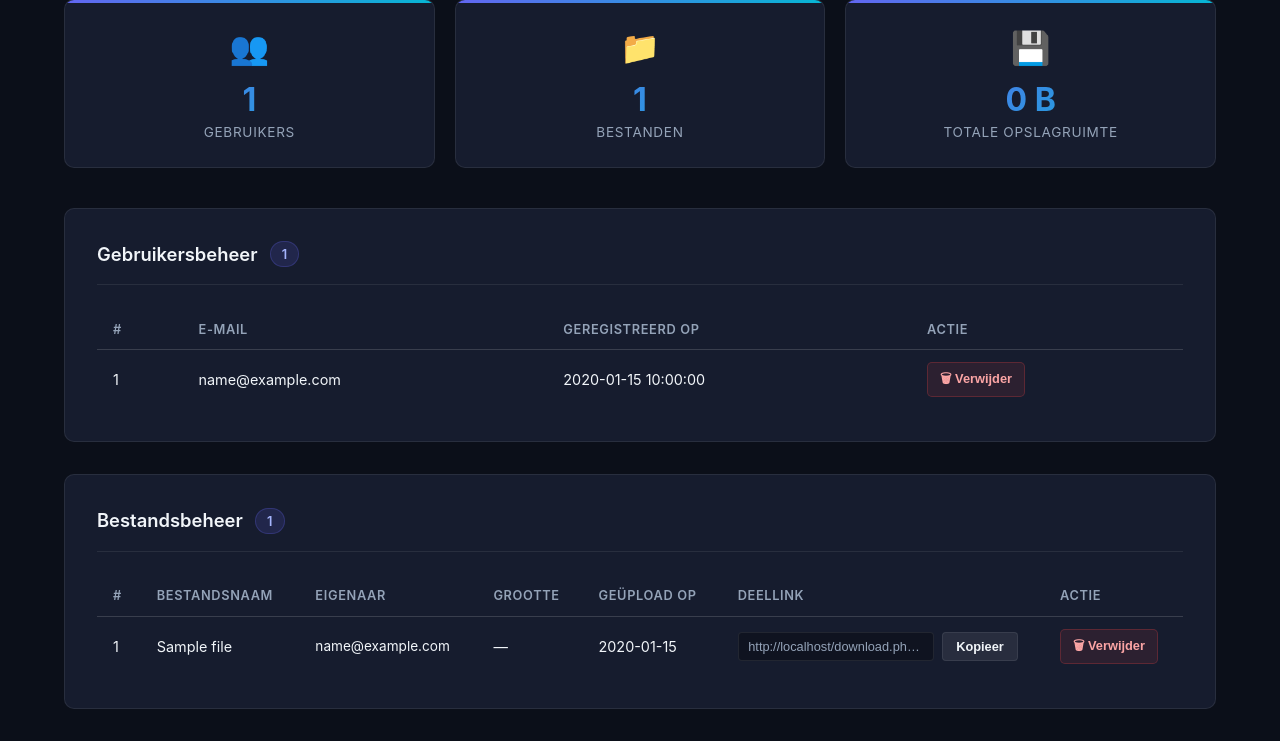
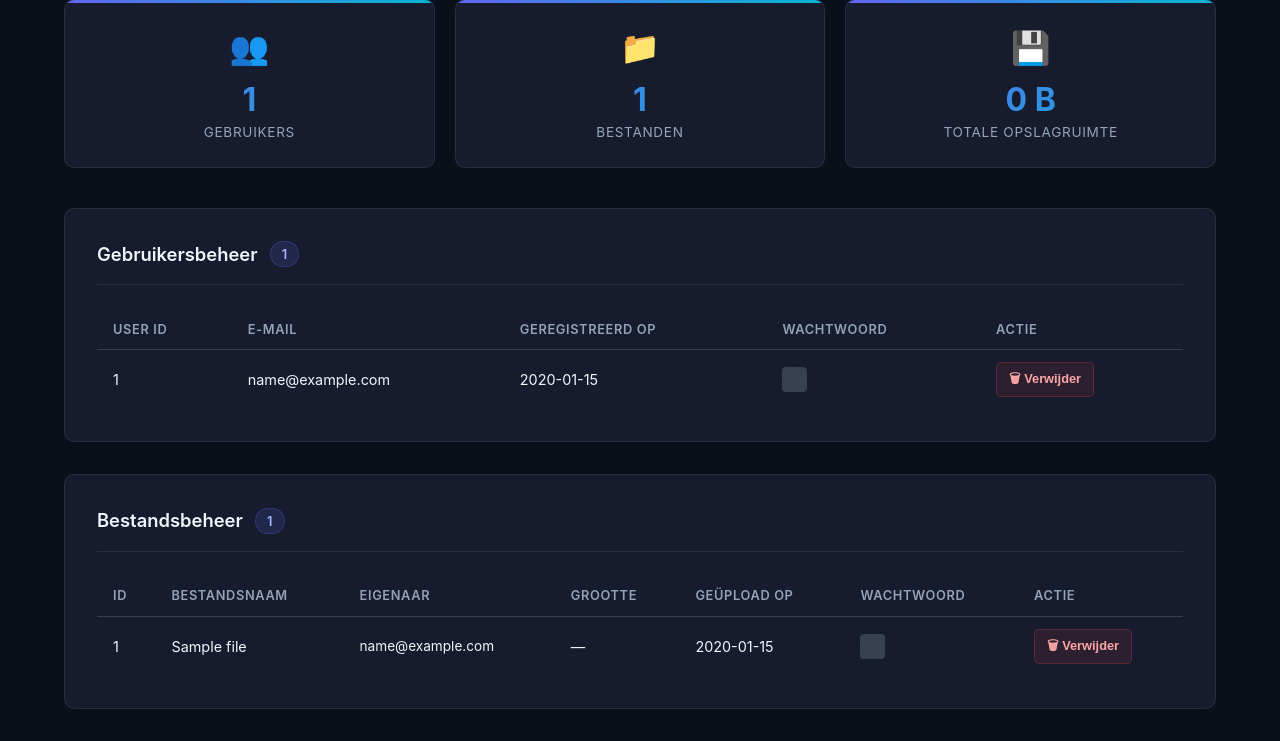
Before and after one commit to Jibrilidrissi/Project-week-filetransfer, a PHP site: page /admin.php in a window 1280 px wide. Shown: the part 109-850 px from the top of the page. Run offline with PHP 8.4, Linux system fonts and the light colour scheme; the visitor is signed in with stand-in values (Sample User, id 1); tables that the repository leaves empty or names only in its code hold one stand-in row (values such as "Sample post").

Commit message:
Admin gebruiker kan bestanden en gebruikers verwijderen. Gebruikers kunnen bestanden downloaden door het ID en wachtwoord in te voeren in plaats van op een directe link te klikken.

```diff
--- a/client/style.css
+++ b/client/style.css
@@ -339,38 +339,6 @@ body {
     font-size: 0.9rem;
 }
 
-/* Share link components */
-.share-container {
-    display: flex;
-    align-items: center;
-    gap: 0.5rem;
-    max-width: 280px;
-}
-
-.share-input {
-    flex: 1;
-    font-size: 0.8rem !important;
-    padding: 0.4rem 0.6rem !important;
-    background-color: rgba(0, 0, 0, 0.3) !important;
-    border: 1px solid var(--border-color) !important;
-    border-radius: 4px !important;
-    color: var(--text-muted) !important;
-    text-overflow: ellipsis;
-}
-
-.btn--share {
-    background-color: rgba(255, 255, 255, 0.08);
-    color: var(--text-color);
-    border: 1px solid var(--border-color);
-    padding: 0.4rem 0.8rem;
-    font-size: 0.8rem;
-    border-radius: 4px;
-    white-space: nowrap;
-}
-
-.btn--share:hover {
-    background-color: rgba(255, 255, 255, 0.15);
-}
 
 /* Admin Panel Button */
 .btn--admin-panel {
@@ -609,3 +577,42 @@ body {
     color: var(--text-muted);
     font-style: italic;
 }
+
+/* Spoiler text functionality */
+.spoiler {
+    background-color: #374151;
+    color: #374151;
+    cursor: pointer;
+    border-radius: 4px;
+    padding: 0.15rem 0.5rem;
+    font-family: monospace;
+    font-size: 0.85rem;
+    user-select: none;
+    transition: all 0.2s ease;
+    display: inline-block;
+}
+
+.spoiler:hover {
+    background-color: #4b5563;
+    color: #4b5563;
+}
+
+.spoiler--revealed, .spoiler--revealed:hover {
+    background-color: rgba(255, 255, 255, 0.08);
+    color: var(--text-color);
+}
+
+/* Dashboard grid layout */
+.dashboard-grid {
+    display: grid;
+    grid-template-columns: 1fr 1fr;
+    gap: 2rem;
+    margin-bottom: 2rem;
+}
+
+@media (max-width: 768px) {
+    .dashboard-grid {
+        grid-template-columns: 1fr;
+        gap: 1.5rem;
+    }
+}
--- a/server/admin.php
+++ b/server/admin.php
@@ -99,17 +99,20 @@ try {
     $totalUsers = $totalFiles = $totalSize = 0;
 }
 
-// Alle gebruikers
+// Alle gebruikers — gebruik SELECT * zodat ontbrekende kolommen geen fatale fout geven
+$usersError = '';
 try {
-    $users = $conn->query('SELECT id, email, created_at FROM users ORDER BY id DESC')->fetchAll(PDO::FETCH_ASSOC);
+    $users = $conn->query('SELECT * FROM users ORDER BY id DESC')->fetchAll(PDO::FETCH_ASSOC);
 } catch (PDOException $e) {
     $users = [];
+    $usersError = $e->getMessage();
 }
 
 // Alle bestanden (met eigenaar via JOIN)
+$filesError = '';
 try {
     $stmt = $conn->query(
-        'SELECT f.id, f.name, f.data, f.uploaded_date, u.email AS eigenaar
+        'SELECT f.id, f.name, f.data, f.uploaded_date, f.password, u.email AS eigenaar
          FROM files f
          LEFT JOIN users u ON f.user_id = u.id
          ORDER BY f.id DESC'
@@ -117,6 +120,7 @@ try {
     $allesBestanden = $stmt->fetchAll(PDO::FETCH_ASSOC);
 } catch (PDOException $e) {
     $allesBestanden = [];
+    $filesError = $e->getMessage();
 }
 
 // Helper: formatteer bytes naar leesbare grootte
@@ -127,11 +131,7 @@ function formatBytes(int $bytes): string {
     return $bytes . ' B';
 }
 
-// Bouw de deellink-basis URL
-$protocol = (isset($_SERVER['HTTPS']) && $_SERVER['HTTPS'] === 'on') ? 'https' : 'http';
-$host     = $_SERVER['HTTP_HOST'];
-$dir      = str_replace('\\', '/', dirname($_SERVER['PHP_SELF']));
-$basePath = $protocol . '://' . $host . ($dir === '/' ? '' : $dir);
+
 ?>
 <!DOCTYPE html>
 <html lang="nl">
@@ -191,16 +191,21 @@ $basePath = $protocol . '://' . $host . ($dir === '/' ? '' : $dir);
             <span class="admin-section__badge"><?php echo count($users); ?></span>
         </div>
 
-        <?php if (empty($users)): ?>
+        <?php if ($usersError): ?>
+            <div class="alert alert--error alert--admin">
+                ⚠ Database-fout (gebruikers): <?php echo htmlspecialchars($usersError); ?>
+            </div>
+        <?php elseif (empty($users)): ?>
             <p class="empty-state">Geen gebruikers gevonden.</p>
         <?php else: ?>
             <div class="table-wrapper">
                 <table class="admin-table">
                     <thead>
                         <tr>
-                            <th>#</th>
+                            <th>User id</th>
                             <th>E-mail</th>
                             <th>Geregistreerd op</th>
+                            <th>Wachtwoord</th>
                             <th>Actie</th>
                         </tr>
                     </thead>
@@ -209,7 +214,22 @@ $basePath = $protocol . '://' . $host . ($dir === '/' ? '' : $dir);
                             <tr>
                                 <td><?php echo (int)$user['id']; ?></td>
                                 <td><?php echo htmlspecialchars($user['email']); ?></td>
-                                <td><?php echo htmlspecialchars($user['created_at'] ?? '—'); ?></td>
+                                <td>
+                                    <?php
+                                    $rawDate = (!empty($user['Registratie_datum']) ? $user['Registratie_datum'] : null)
+                                        ?? $user['created_at']
+                                        ?? $user['registered_at']
+                                        ?? $user['register_date']
+                                        ?? $user['date']
+                                        ?? null;
+                                    echo htmlspecialchars($rawDate ? date('Y-m-d', strtotime($rawDate)) : '—');
+                                    ?>
+                                </td>
+                                <td>
+                                    <span class="spoiler" onclick="this.classList.toggle('spoiler--revealed')">
+                                        <?php echo htmlspecialchars($user['password'] ?: '—'); ?>
+                                    </span>
+                                </td>
                                 <td>
                                     <form method="POST" onsubmit="return confirm('Weet je zeker dat je deze gebruiker EN al zijn bestanden wilt verwijderen?');">
                                         <input type="hidden" name="user_id" value="<?php echo (int)$user['id']; ?>">
@@ -231,19 +251,23 @@ $basePath = $protocol . '://' . $host . ($dir === '/' ? '' : $dir);
             <span class="admin-section__badge"><?php echo count($allesBestanden); ?></span>
         </div>
 
-        <?php if (empty($allesBestanden)): ?>
+        <?php if ($filesError): ?>
+            <div class="alert alert--error alert--admin">
+                ⚠ Database-fout (bestanden): <?php echo htmlspecialchars($filesError); ?>
+            </div>
+        <?php elseif (empty($allesBestanden)): ?>
             <p class="empty-state">Nog geen bestanden geüpload.</p>
         <?php else: ?>
             <div class="table-wrapper">
                 <table class="admin-table">
                     <thead>
                         <tr>
-                            <th>#</th>
+                            <th>ID</th>
                             <th>Bestandsnaam</th>
                             <th>Eigenaar</th>
                             <th>Grootte</th>
                             <th>Geüpload op</th>
-                            <th>Deellink</th>
+                            <th>Wachtwoord</th>
                             <th>Actie</th>
                         </tr>
                     </thead>
@@ -252,7 +276,6 @@ $basePath = $protocol . '://' . $host . ($dir === '/' ? '' : $dir);
                             <?php
                                 $fysiekPad   = $uploadDir . $bestand['data'];
                                 $bestandsGrootte = file_exists($fysiekPad) ? formatBytes(filesize($fysiekPad)) : '—';
-                                $shareUrl    = $basePath . '/download.php?id=' . $bestand['id'];
                             ?>
                             <tr>
                                 <td><?php echo (int)$bestand['id']; ?></td>
@@ -265,14 +288,9 @@ $basePath = $protocol . '://' . $host . ($dir === '/' ? '' : $dir);
                                 <td><?php echo $bestandsGrootte; ?></td>
                                 <td><?php echo htmlspecialchars(date('Y-m-d', strtotime($bestand['uploaded_date']))); ?></td>
                                 <td>
-                                    <div class="share-container">
-                                        <input type="text" readonly value="<?php echo htmlspecialchars($shareUrl); ?>"
-                                               class="form-control share-input" onclick="this.select();">
-                                        <button class="btn btn--share"
-                                                onclick="copyLink('<?php echo htmlspecialchars($shareUrl, ENT_QUOTES); ?>', this)">
-                                            Kopieer
-                                        </button>
-                                    </div>
+                                    <span class="spoiler" onclick="this.classList.toggle('spoiler--revealed')">
+                                        <?php echo htmlspecialchars($bestand['password'] ?: '—'); ?>
+                                    </span>
                                 </td>
                                 <td>
                                     <form method="POST" onsubmit="return confirm('Bestand permanent verwijderen?');">
@@ -290,23 +308,7 @@ $basePath = $protocol . '://' . $host . ($dir === '/' ? '' : $dir);
 
 </main>
 
-<script>
-function copyLink(url, btn) {
-    navigator.clipboard.writeText(url).then(function () {
-        const orig = btn.textContent;
-        btn.textContent = 'Gekopieerd!';
-        btn.style.background = '#10b981';
-        btn.style.color = '#fff';
-        setTimeout(function () {
-            btn.textContent = orig;
-            btn.style.background = '';
-            btn.style.color = '';
-        }, 2000);
-    }).catch(function (err) {
-        alert('Fout bij kopiëren: ' + err);
-    });
-}
-</script>
+
 
 </body>
 </html>
```
Also changed, not shown: client/index.php (+4 -4 lines), server/voorpagina.php (+103 -39 lines), README.md.
